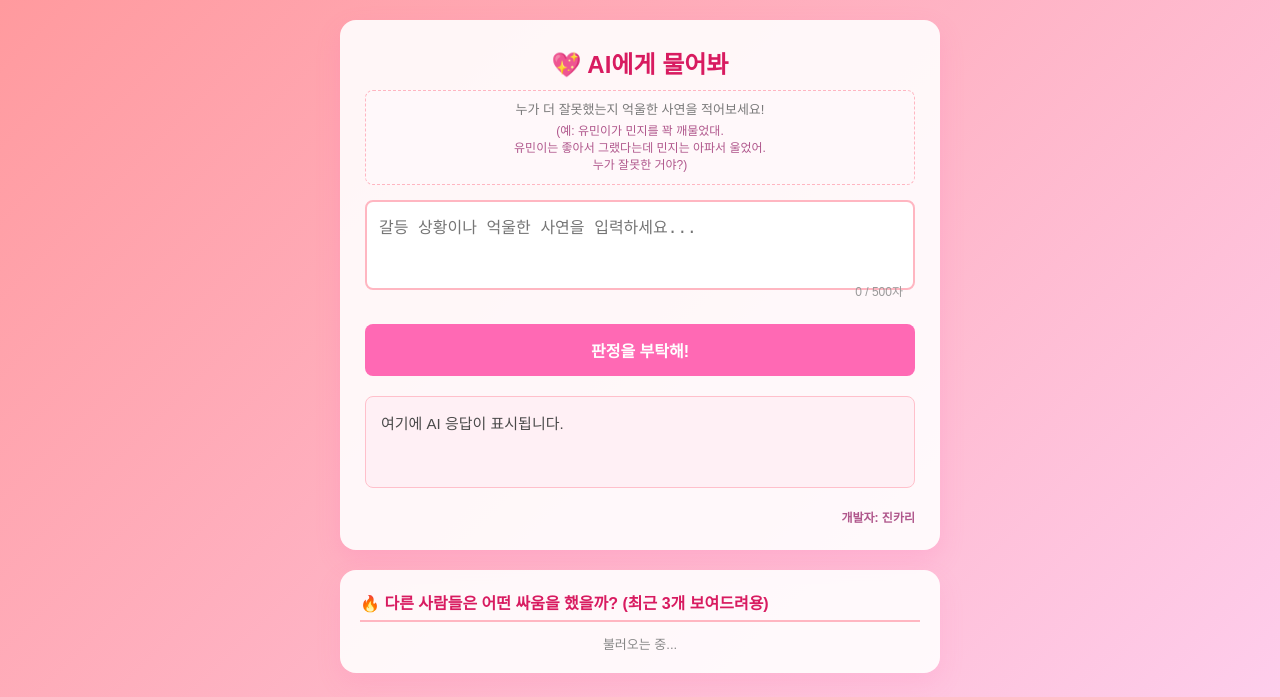
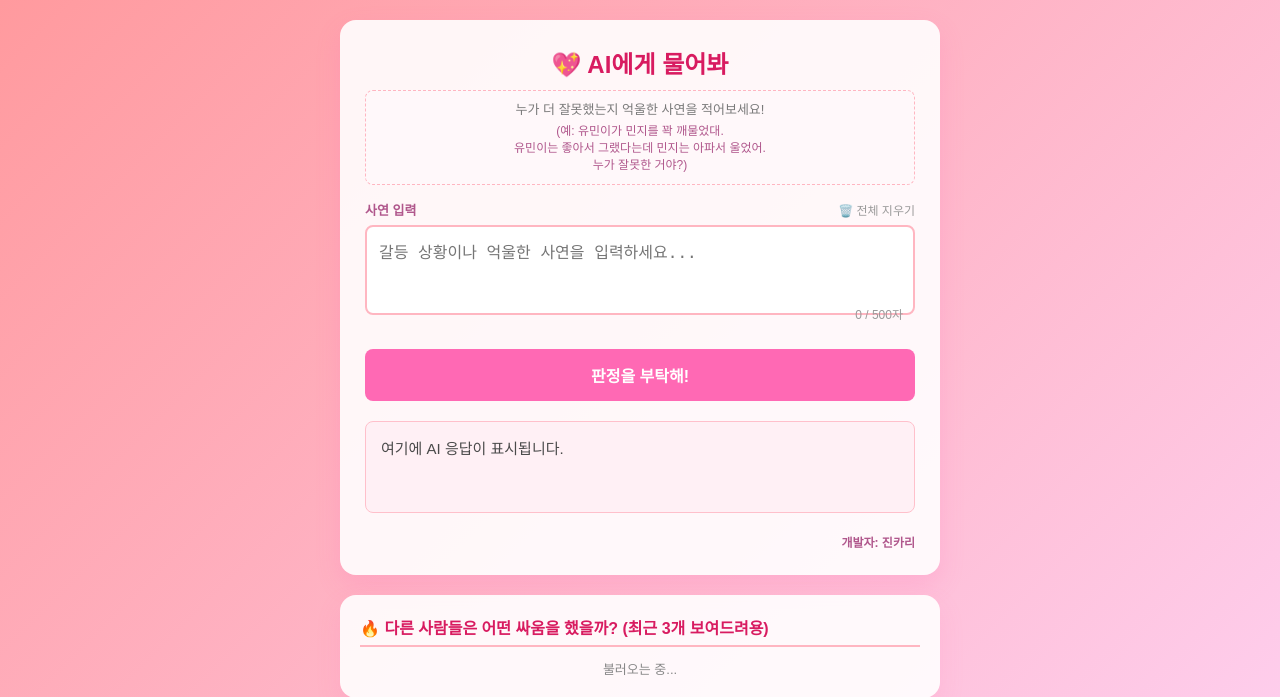
Before and after one commit to minji0000/who-is-wrong, a Spring Boot app: page / in a window 1280 px wide. Shown: the top 697 px of the page. Run offline with Spring Boot 4, Linux system fonts and the light colour scheme; data that the repository does not hold is empty.

Commit message:
feat: 사연 입력창 '전체 지우기' 리셋 버튼 추가
- textarea 상단 우측에 '🗑️ 전체 지우기' 버튼 배치
- clearInput() 함수를 통해 입력 내용 초기화 및 글자 수 카운터 리셋, 포커스 이동 처리

```diff
--- a/src/main/resources/static/index.html
+++ b/src/main/resources/static/index.html
@@ -51,6 +51,32 @@
             border-radius: 8px;
             border: 1px dashed #ffb6c1;
         }
+        .textarea-header {
+            display: flex;
+            justify-content: space-between;
+            align-items: center;
+            margin-bottom: 6px;
+        }
+        .textarea-label {
+            font-size: 13px;
+            font-weight: bold;
+            color: #b0578c;
+        }
+        /* 입력창 리셋 버튼 스타일 */
+        #clearBtn {
+            background: none;
+            border: none;
+            color: #999;
+            font-size: 12px;
+            cursor: pointer;
+            padding: 0;
+            transition: color 0.2s;
+            width: auto;
+        }
+        #clearBtn:hover {
+            color: #d81b60;
+            background: none;
+        }
         .textarea-wrapper {
             position: relative;
             margin-bottom: 15px;
@@ -74,13 +100,14 @@
         /* 글자 수 카운터 스타일 */
         .char-counter {
             position: absolute;
-            bottom: 10px;
+            bottom: 12px;
             right: 12px;
             font-size: 12px;
             color: #999;
             pointer-events: none;
         }
-        button {
+        /* 메인 제출 버튼 스타일 */
+        #submitBtn {
             width: 100%;
             padding: 14px;
             background-color: #ff69b4;
@@ -92,7 +119,7 @@
             cursor: pointer;
             transition: background-color 0.2s;
         }
-        button:hover {
+        #submitBtn:hover {
             background-color: #ff1493;
         }
         /* 비활성화된 버튼 스타일 */
@@ -214,6 +241,11 @@
         </span>
     </div>
 
+    <div class="textarea-header">
+        <span class="textarea-label">사연 입력</span>
+        <button id="clearBtn" onclick="clearInput()">🗑️ 전체 지우기</button>
+    </div>
+
     <div class="textarea-wrapper">
         <textarea id="messageInput" maxlength="500" placeholder="갈등 상황이나 억울한 사연을 입력하세요..." oninput="updateCounter()"></textarea>
         <div class="char-counter" id="charCounter">0 / 500자</div>
@@ -256,6 +288,14 @@
         const charCounter = document.getElementById('charCounter');
         const currentLength = messageInput.value.length;
         charCounter.innerText = `${currentLength} / 500자`;
+    }
+
+    // 입력창 리셋 함수
+    function clearInput() {
+        const messageInput = document.getElementById('messageInput');
+        messageInput.value = '';
+        updateCounter();
+        messageInput.focus();
     }
 
     // 엔터 키 입력 처리 (Enter: 전송, Shift + Enter: 줄바꿈)
@@ -385,7 +425,7 @@
                 copyBtn.innerText = '📋 결과 복사';
             }, 2000);
         }).catch(err => {
-            alert('복사에 실패했습니다 ');
+            alert('복사에 실패했습니다 ㅠㅠ');
             console.error(err);
         });
     }
```
